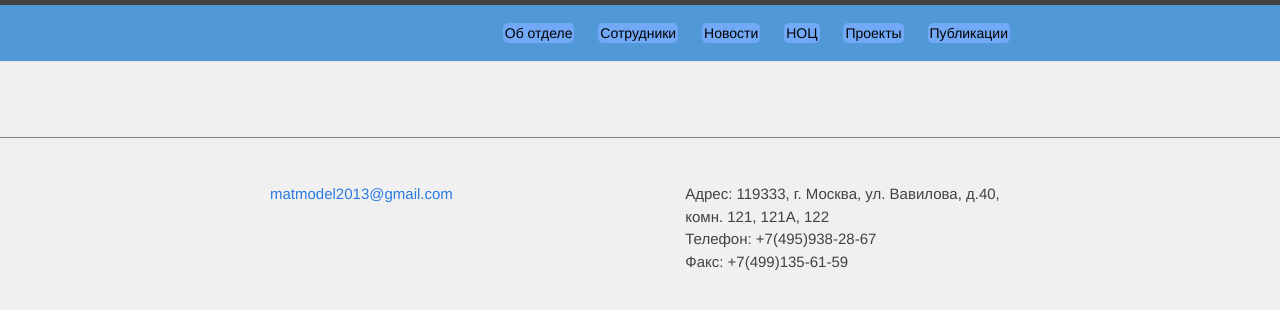
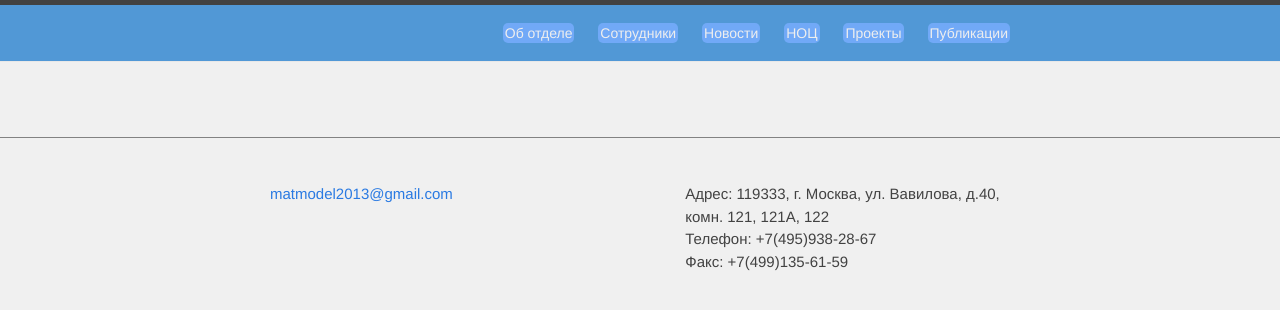
Before and after one commit to iskolbin/ccasen, a Jekyll site: the page built from index.html, in a window 1280 px wide. Shown: the top 310 px of the page. Built offline with Jekyll 4.4.1, drawn with Linux system fonts in a browser that asks for light colours.

```diff
--- a/css/main.scss
+++ b/css/main.scss
@@ -19,7 +19,7 @@
 $title-background-color: #5198d6;
 $nav-background-color: #5198d6;
 $title-font-color: #eeeeee;
-$nav-font-color: #000000;
+$nav-font-color: #eeeeee;
 
 $grey-color:       #828282;
 $grey-color-light: lighten($grey-color, 40%);
```
